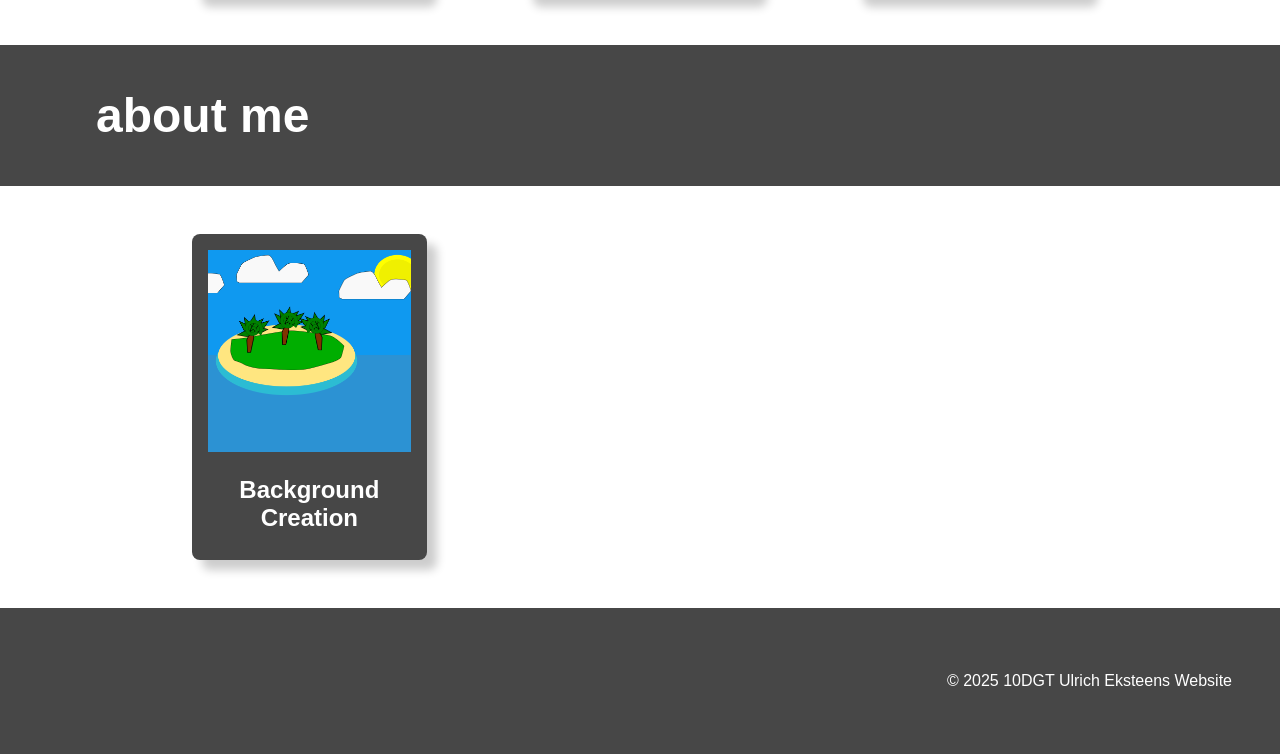
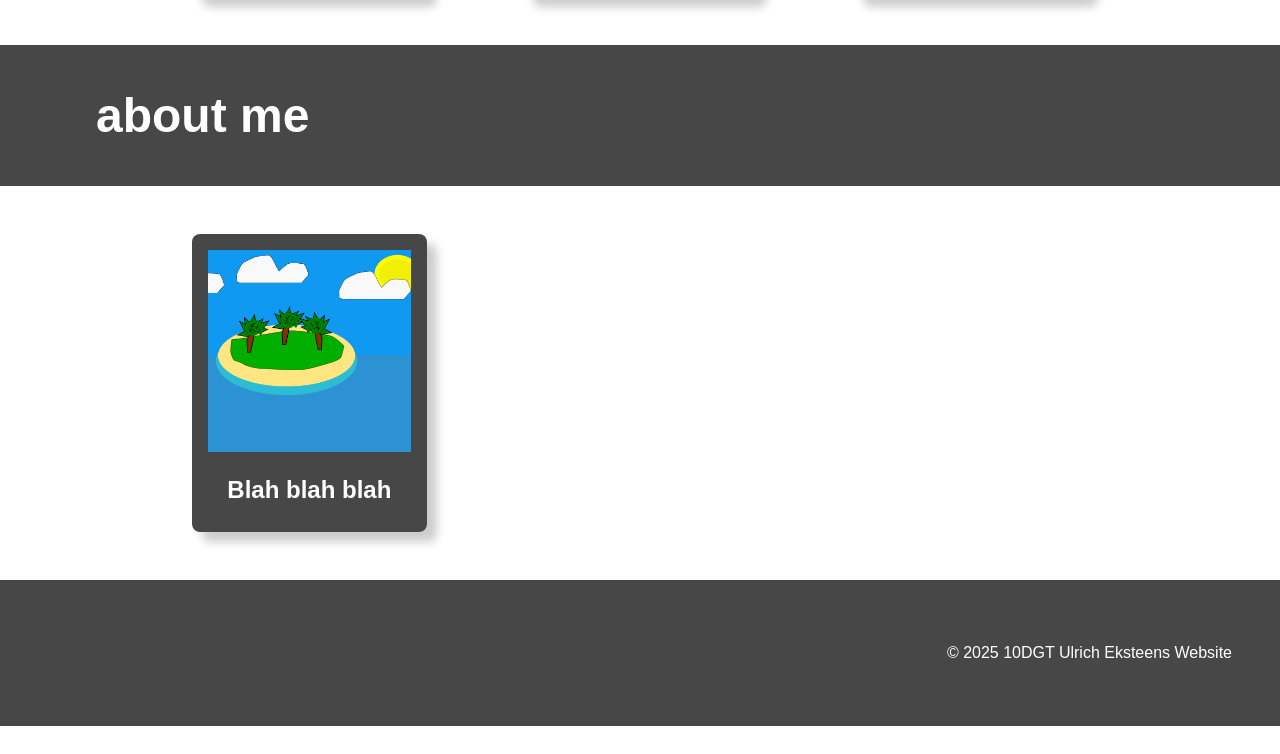
Before and after one commit to UlrichEKS/Ulrich-DGT-website-, a plain HTML site: page index.html in a window 1280 px wide. Shown: the part 719-1473 px from the top of the page. After the commit the page ends 1445 px from the top, so only its background shows below. Drawn offline with Linux system fonts and the light colour scheme.

Commit message:
blah blah

```diff
--- a/index.html
+++ b/index.html
@@ -53,7 +53,7 @@
             <!-- one "card" which includes an image with a text below it -->
             <div class="topic-card">
                 <img src="images/island.png" alt="island">
-                <h2 class="topic-card-text">Background Creation</h2>
+                <h2 class="topic-card-text">Blah blah blah</h2>
             </div>
         </div>
     </section>
```
